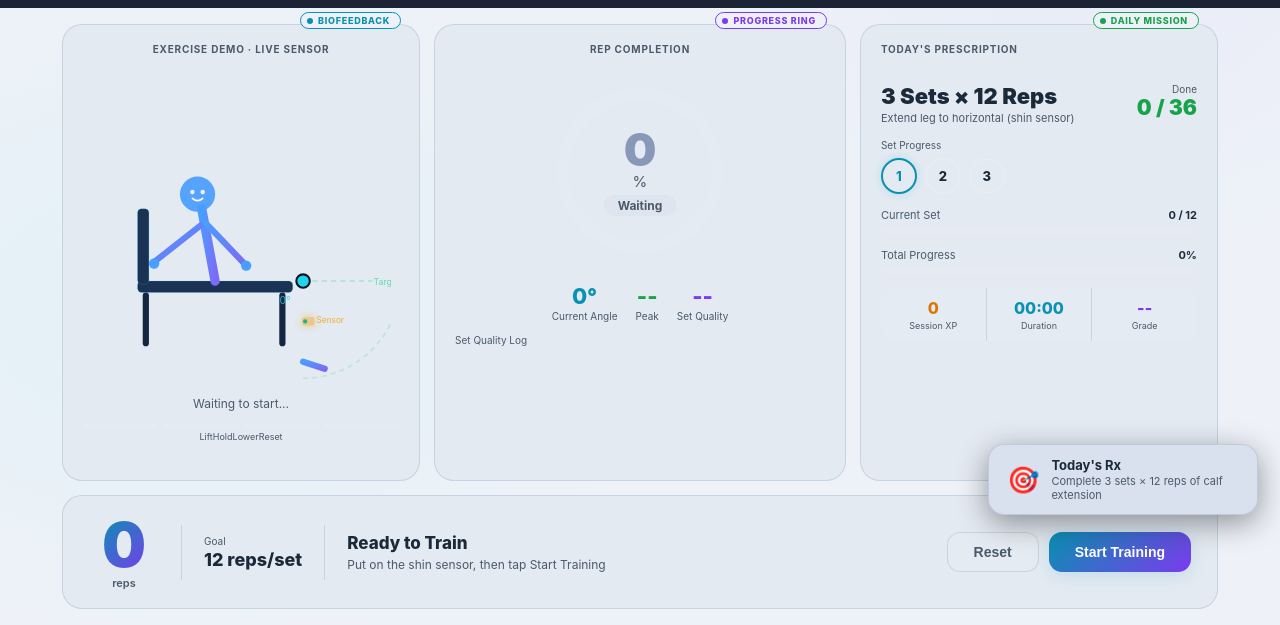
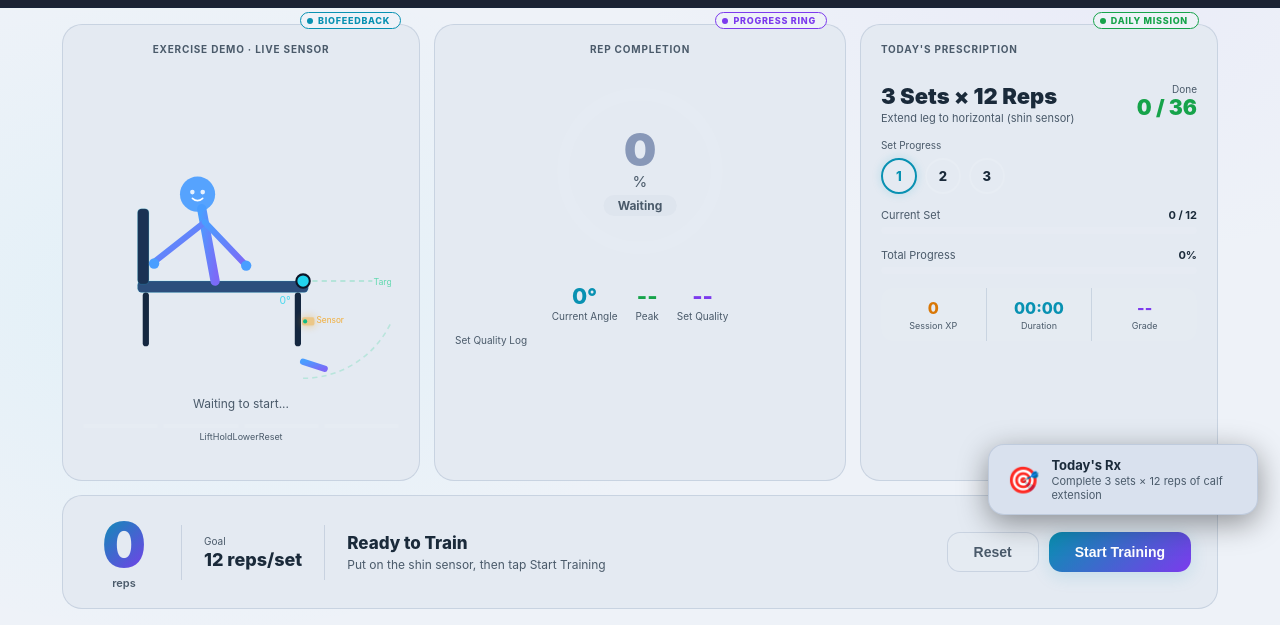
Before and after one commit to farhad-abtahi/wergonic_training, a website: page rehab-game.html in a window 1280 px wide. Shown: the part 175-800 px from the top of the page. Drawn offline with Linux system fonts and the light colour scheme; no server answers.

Commit message:
fix: rehab-game skeleton — knee/seat overhang and leg-to-seat contrast
Co-Authored-By: Claude Fable 5 <noreply@anthropic.com>
Claude-Session: https://claude.ai/code/session_017erP8GaUst5fUQNEEpecYg

```diff
--- a/rehab-game.html
+++ b/rehab-game.html
@@ -423,10 +423,10 @@
       </defs>
 
       <!-- Chair -->
-      <rect x="45" y="205" width="150" height="11" rx="4" fill="#1a3254" stroke="rgba(34,211,238,0.18)" stroke-width="1"/>
+      <rect x="45" y="205" width="165" height="11" rx="4" fill="#2c4e7c" stroke="rgba(34,211,238,0.18)" stroke-width="1"/>
       <rect x="45" y="135" width="11" height="73" rx="4" fill="#1a3254" stroke="rgba(34,211,238,0.18)" stroke-width="1"/>
       <rect x="50"  y="216" width="6" height="52" rx="3" fill="#142740"/>
-      <rect x="182" y="216" width="6" height="52" rx="3" fill="#142740"/>
+      <rect x="197" y="216" width="6" height="52" rx="3" fill="#142740"/>
 
       <!-- Target horizontal guide -->
       <line x1="205" y1="205" x2="272" y2="205" stroke="rgba(52,211,153,.35)" stroke-width="1.5" stroke-dasharray="5 4"/>
```
